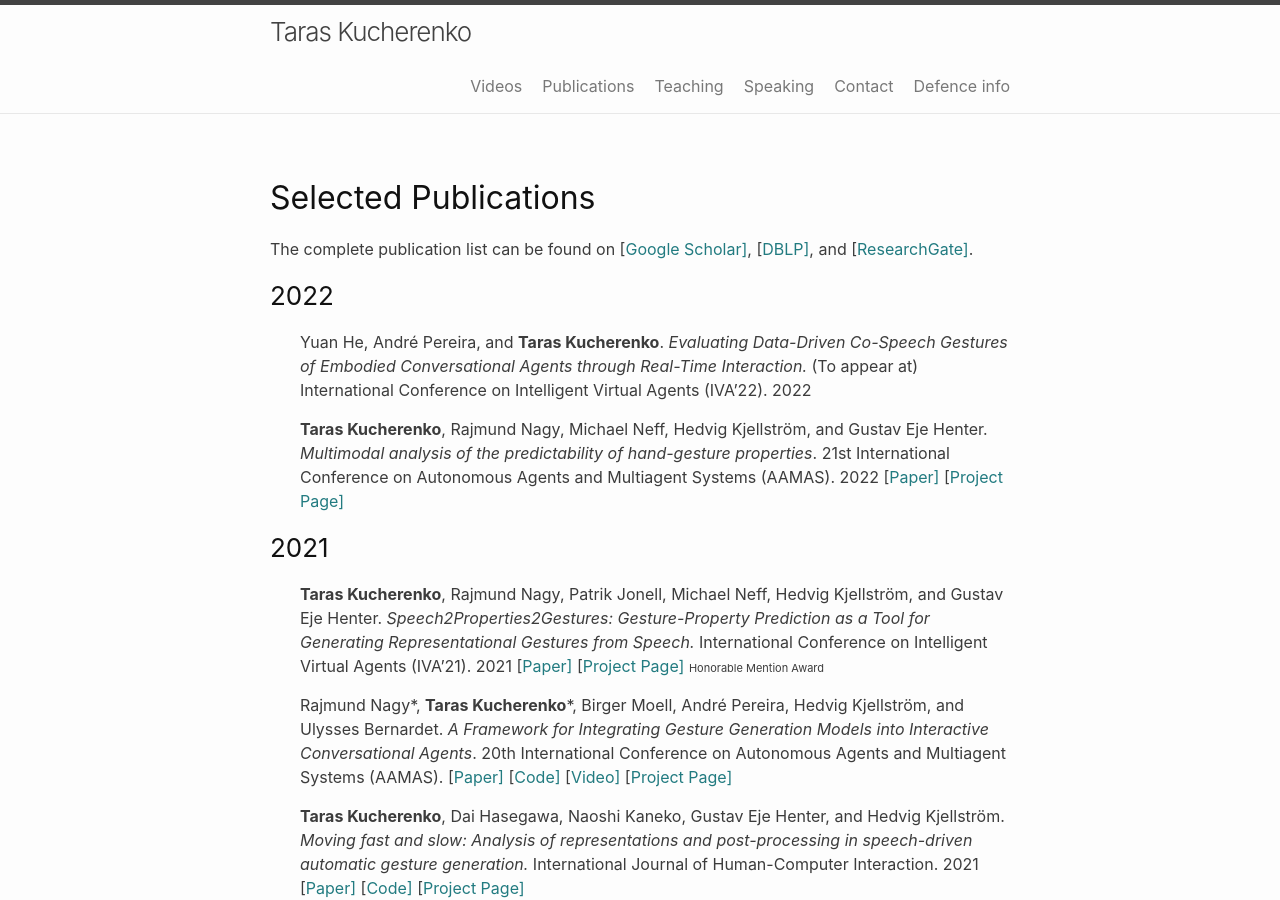
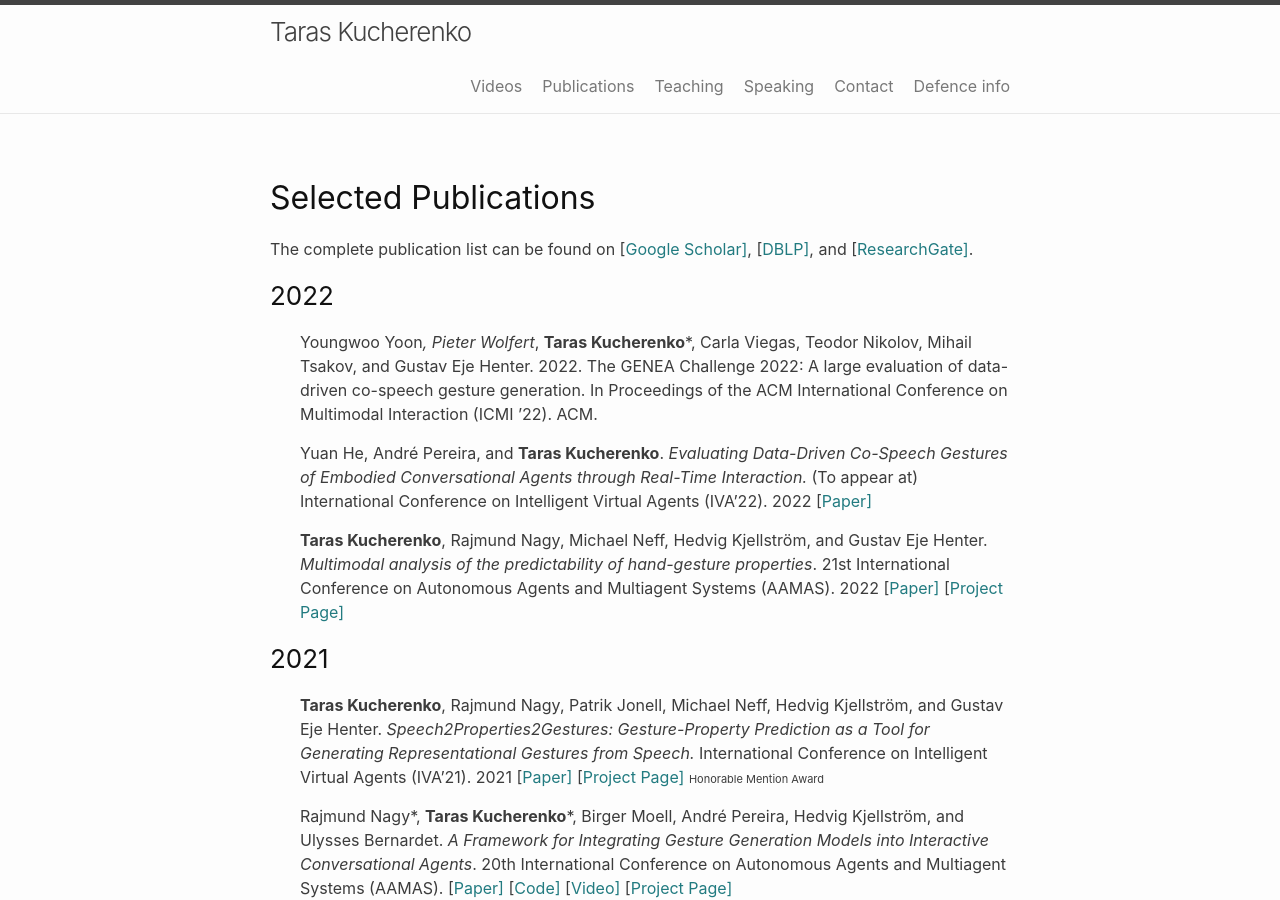
Before and after one commit to Svito-zar/Svito-zar.github.io, a Jekyll site: the page built from _pages/publications.md, in a window 1280 px wide and 900 px high. Built offline with Jekyll 4.4.1, drawn with Linux system fonts in a browser that asks for light colours.

Commit message:
Add Yuan's paper

```diff
--- a/_pages/publications.md
+++ b/_pages/publications.md
@@ -10,7 +10,9 @@
 
 ### 2022
 
-* Yuan He, André Pereira, and **Taras Kucherenko**. *Evaluating Data-Driven Co-Speech Gestures of Embodied Conversational Agents through Real-Time Interaction.* (To appear at) International Conference on Intelligent Virtual Agents (IVA’22). 2022
+* Youngwoo Yoon*, Pieter Wolfert*, **Taras Kucherenko**\*, Carla Viegas, Teodor Nikolov, Mihail Tsakov, and Gustav Eje Henter. 2022. The GENEA Challenge 2022: A large evaluation of data-driven co-speech gesture generation. In Proceedings of the ACM International Conference on Multimodal Interaction (ICMI ’22). ACM.
+
+* Yuan He, André Pereira, and **Taras Kucherenko**. *Evaluating Data-Driven Co-Speech Gestures of Embodied Conversational Agents through Real-Time Interaction.* (To appear at) International Conference on Intelligent Virtual Agents (IVA’22). 2022 \[[Paper\]](../papers/He_Pereira_Kucherenko_IVA_22_Final.pdf)
 
 * **Taras Kucherenko**, Rajmund Nagy, Michael Neff, Hedvig Kjellström, and Gustav Eje Henter. *Multimodal analysis of the predictability of hand-gesture properties*. 21st International Conference on Autonomous Agents and Multiagent Systems (AAMAS). 2022 \[[Paper\]](https://ifaamas.org/Proceedings/aamas2022/pdfs/p770.pdf) \[[Project Page\]](../_posts/2021-07-30-Speech2Gest2Prop.md)
 
```
